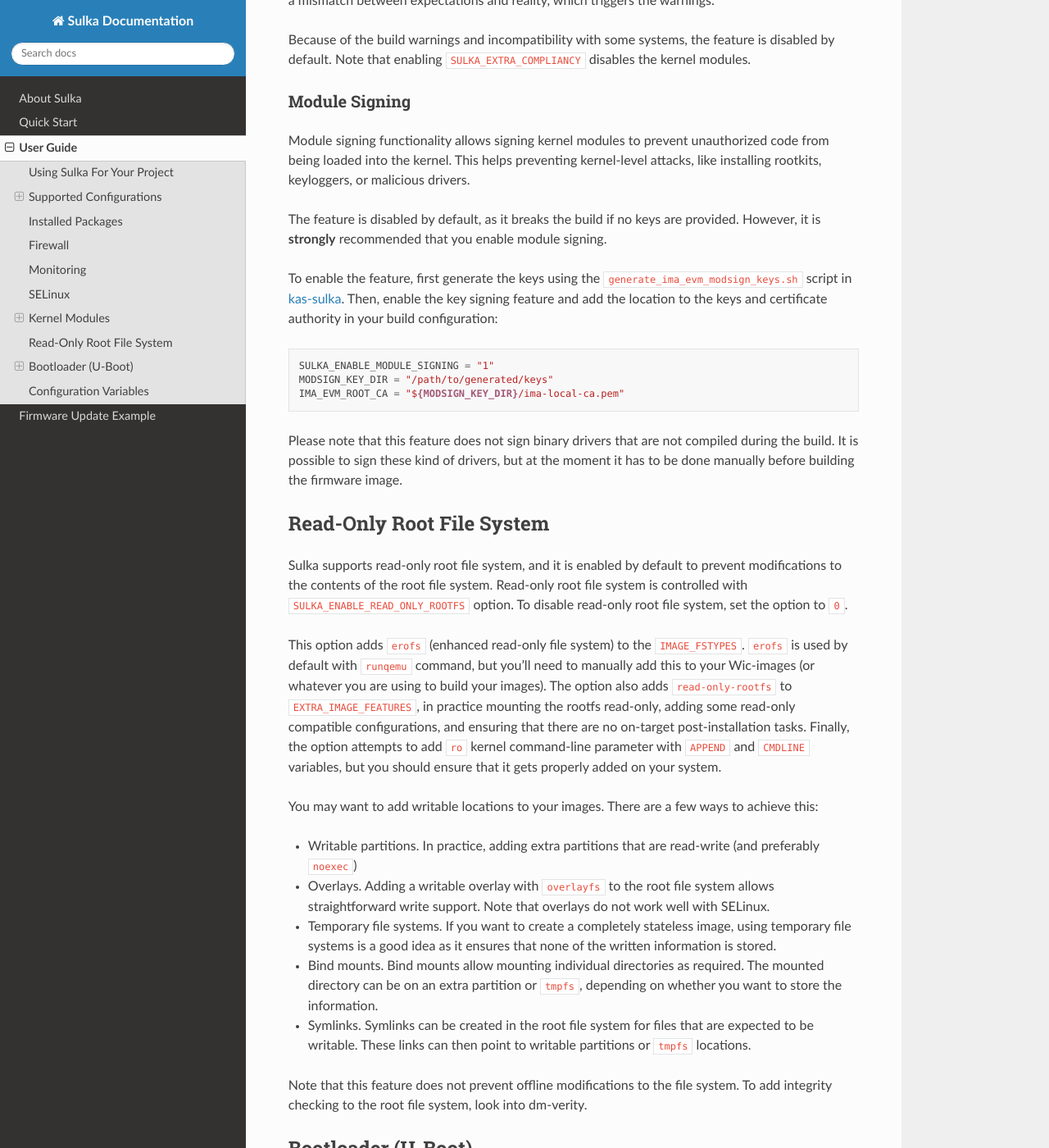
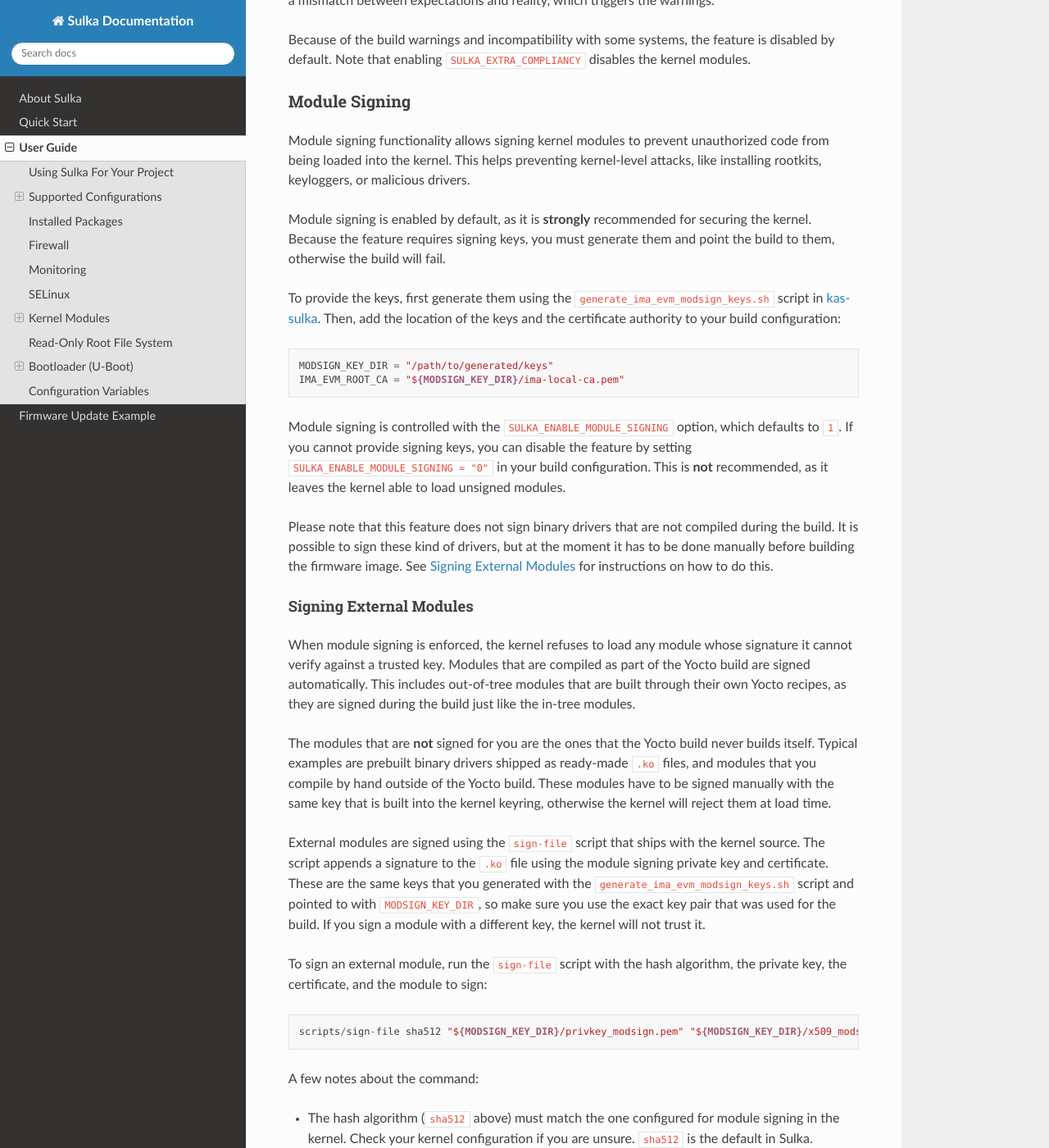
Before and after one commit to AltidSec/sulka-docs, a Sphinx documentation site: the page built from source/user-guide.rst, in a window 1280 px wide and 1400 px high, scrolled down 4635 px. Shown: the whole window at 82% size. Built offline with Sphinx 7.4.7 and the Read the Docs theme 3.1.0, drawn with Linux system fonts in a browser that asks for light colours; some of the changed text lies outside the part shown.

Commit message:
Document new module signing default
Document the fact that the module signing is now enabled by default. The
security-oriented distro like Sulka should have some kernel module
control in place. Disabling modules entirely is a bit too drastic, so
module signing is enabled by default.

Change the documentation to reflect this. Also, add instructions how to
sign modules that are built outside of the Yocto build. Update the quick
start with the instructions on how to generate the required keys.

```diff
--- a/source/about.rst
+++ b/source/about.rst
@@ -11,6 +11,7 @@
 * Securing user logins with PAM
 * Hardening the application configurations, like OpenSSH
 * Minimizing the ``DISTRO_FEATURES`` of the image
+* Enforcing kernel module signing to prevent unsigned code from being loaded into the kernel
 
 Repositories
 ************
--- a/source/user-guide.rst
+++ b/source/user-guide.rst
@@ -192,21 +192,65 @@
 Module signing functionality allows signing kernel modules to prevent unauthorized code from being loaded into the kernel.
 This helps preventing kernel-level attacks, like installing rootkits, keyloggers, or malicious drivers.
 
-The feature is disabled by default, as it breaks the build if no keys are provided.
-However, it is **strongly** recommended that you enable module signing.
+Module signing is enabled by default, as it is **strongly** recommended for securing the kernel.
+Because the feature requires signing keys, you must generate them and point the build to them, otherwise the build will fail.
 
-To enable the feature, first generate the keys using the ``generate_ima_evm_modsign_keys.sh`` script in `kas-sulka <https://codeberg.org/AltidSec/kas-sulka/src/branch/wrynose/scripts/generate_ima_evm_modsign_keys.sh>`_.
-Then, enable the key signing feature and add the location to the keys and certificate authority in your build configuration:
+To provide the keys, first generate them using the ``generate_ima_evm_modsign_keys.sh`` script in `kas-sulka <https://codeberg.org/AltidSec/kas-sulka/src/branch/wrynose/scripts/generate_ima_evm_modsign_keys.sh>`_.
+Then, add the location of the keys and the certificate authority to your build configuration:
 
 .. code-block::
 
-   SULKA_ENABLE_MODULE_SIGNING = "1"
    MODSIGN_KEY_DIR = "/path/to/generated/keys"
    IMA_EVM_ROOT_CA = "${MODSIGN_KEY_DIR}/ima-local-ca.pem"
+
+Module signing is controlled with the ``SULKA_ENABLE_MODULE_SIGNING`` option, which defaults to ``1``.
+If you cannot provide signing keys, you can disable the feature by setting ``SULKA_ENABLE_MODULE_SIGNING = "0"`` in your build configuration.
+This is **not** recommended, as it leaves the kernel able to load unsigned modules.
 
 
 Please note that this feature does not sign binary drivers that are not compiled during the build.
 It is possible to sign these kind of drivers, but at the moment it has to be done manually before building the firmware image.
+See :ref:`Signing External Modules` for instructions on how to do this.
+
+Signing External Modules
+------------------------
+
+When module signing is enforced, the kernel refuses to load any module whose signature it cannot verify against a trusted key.
+Modules that are compiled as part of the Yocto build are signed automatically.
+This includes out-of-tree modules that are built through their own Yocto recipes, as they are signed during the build just like the in-tree modules.
+
+The modules that are **not** signed for you are the ones that the Yocto build never builds itself.
+Typical examples are prebuilt binary drivers shipped as ready-made ``.ko`` files, and modules that you compile by hand outside of the Yocto build.
+These modules have to be signed manually with the same key that is built into the kernel keyring, otherwise the kernel will reject them at load time.
+
+External modules are signed using the ``sign-file`` script that ships with the kernel source.
+The script appends a signature to the ``.ko`` file using the module signing private key and certificate.
+These are the same keys that you generated with the ``generate_ima_evm_modsign_keys.sh`` script and pointed to with ``MODSIGN_KEY_DIR``, so make sure you use the exact key pair that was used for the build.
+If you sign a module with a different key, the kernel will not trust it.
+
+To sign an external module, run the ``sign-file`` script with the hash algorithm, the private key, the certificate, and the module to sign:
+
+.. code-block::
+
+   scripts/sign-file sha512 "${MODSIGN_KEY_DIR}/privkey_modsign.pem" "${MODSIGN_KEY_DIR}/x509_modsign.crt" my-external-module.ko my-external-module-signed.ko
+
+A few notes about the command:
+
+* The hash algorithm (``sha512`` above) must match the one configured for module signing in the kernel. Check your kernel configuration if you are unsure. ``sha512`` is the default in Sulka.
+* The ``sign-file`` script can be found under ``scripts/`` in the kernel source tree. In a Yocto build, you can locate it under the kernel recipe's build directory.
+
+After signing, package the signed module into your firmware image as you normally would, for example through your own meta-layer recipe.
+Because the signing has to happen before the image is assembled, it must be done before building the firmware image.
+
+You can confirm that a module carries a signature by checking for the signature marker at the end of the file:
+
+.. code-block::
+
+   modinfo my-external-module-signed.ko | grep -E "^sig"
+
+On the target, the kernel logs a message if it rejects an unsigned or incorrectly signed module.
+If a module fails to load with module signing enabled, verify that it was signed with the correct key pair and that the same key is trusted by the running kernel.
+You may also need to disable ``CONFIG_RANDSTRUCT_FULL`` enabled by Sulka configuration, as that may cause problems when loading external modules.
 
 Read-Only Root File System
 **************************
@@ -315,11 +359,11 @@
   If you have binary drivers that you cannot compile yourself, or you build out-of-tree modules, this option is not suitable for you.
   See :ref:`Disabling Kernel Modules` for more information.
 
-* ``SULKA_ENABLE_MODULE_SIGNING`` (0)
+* ``SULKA_ENABLE_MODULE_SIGNING`` (1)
 
-  Set this option to ``1`` to enable module signing.
-  It is strongly recommended to enable this feature, but it is disabled by default as it breaks the build if the signing keys are not provided.
-  See :ref:`Module Signing` for more information on enabling this feature.
+  Set this option to ``0`` to disable module signing.
+  Module signing is enabled by default and it is strongly recommended to keep it enabled, but it requires signing keys to be provided or the build will fail.
+  See :ref:`Module Signing` for more information on providing the keys or disabling the feature.
 
 * ``SULKA_ENABLE_MONITORING`` (0)
 
```
Also changed, not shown: source/quick-start.rst (+21 -6 lines).
